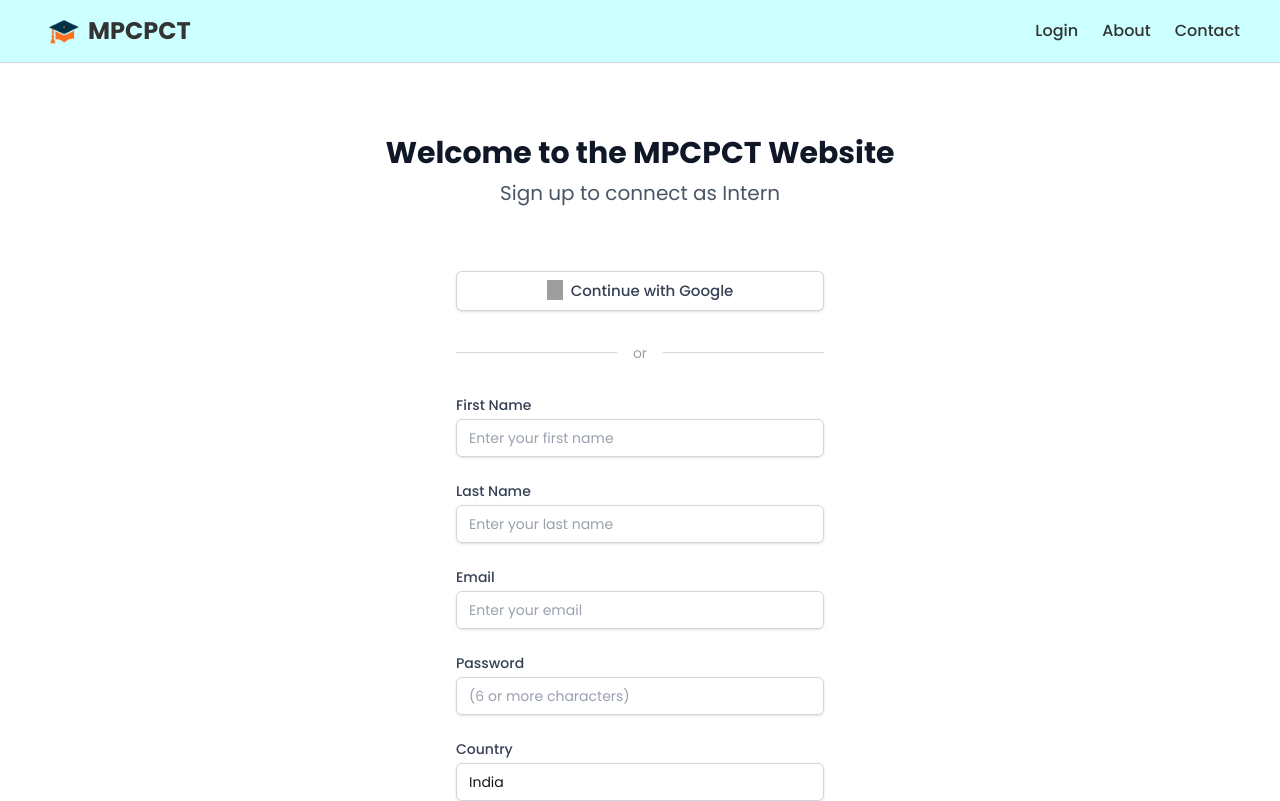
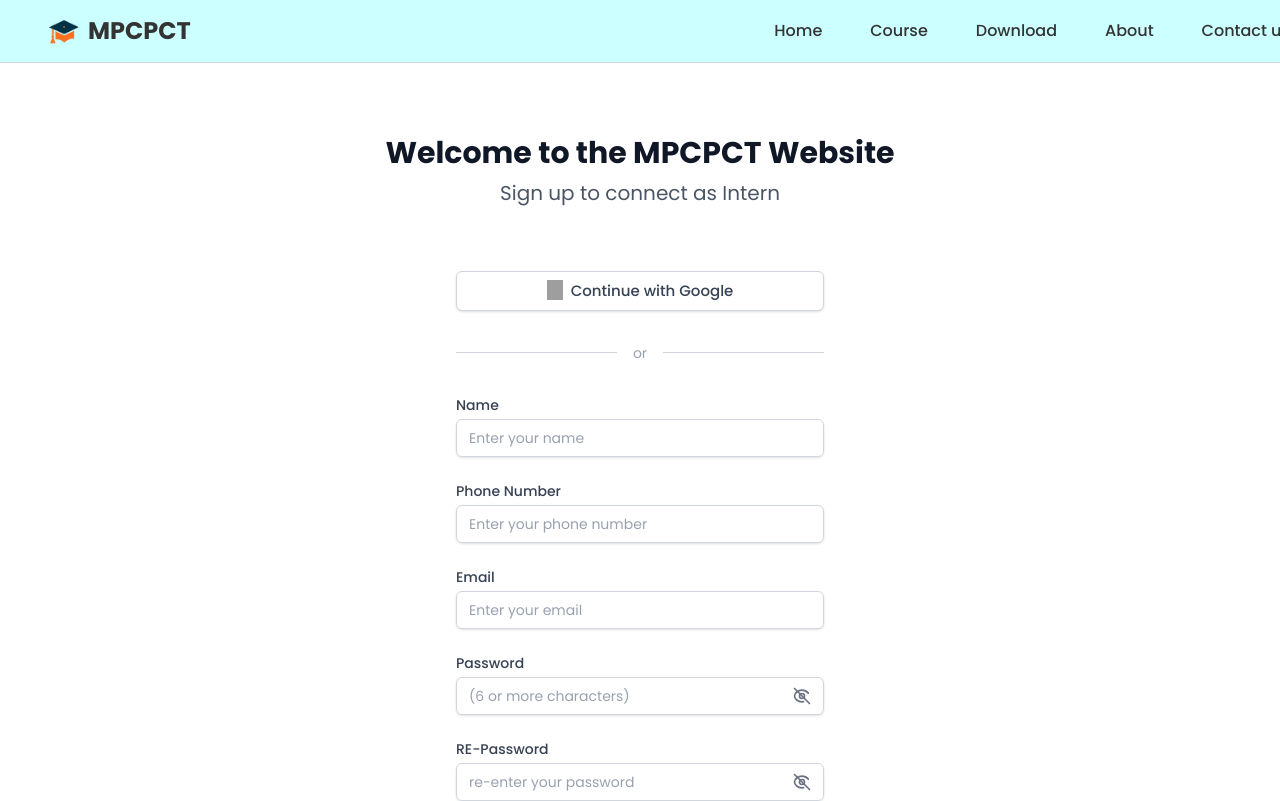
Before and after one commit to Alisaqulain/mpcpctwebapp, a Next.js app: page /signup in a window 1280 px wide. Shown: the top 801 px of the page. Built offline with nearby package versions, Linux system fonts and the light colour scheme; grey boxes are pictures that could not be loaded.

Commit message:
make a home page

```diff
--- a/src/app/components/common/Footer.jsx
+++ b/src/app/components/common/Footer.jsx
@@ -4,7 +4,7 @@ export default function Footer() {
   return (
     <footer
       style={{
-        padding: "1rem 2rem",
+        padding: "2rem 2rem",
         textAlign: "center",
         borderTop: "1px solid #ddd",
         marginTop: "2rem",
--- a/src/app/components/common/Header.jsx
+++ b/src/app/components/common/Header.jsx
@@ -16,10 +16,20 @@ export default function Header() {
         </Link>
 
 
-        <ul className="hidden md:flex items-center gap-6">
+        <ul className="hidden md:flex items-center gap-12 mr-[-50px]">
           <li>
-            <Link href="/login" className="text-[#333] font-medium hover:underline">
-              Login
+            <Link href="/" className="text-[#333] font-medium hover:underline">
+            Home
+            </Link>
+          </li>
+          <li>
+            <Link href="/course" className="text-[#333] font-medium hover:underline">
+              Course
+            </Link>
+          </li>
+          <li>
+            <Link href="/download" className="text-[#333] font-medium hover:underline">
+             Download
             </Link>
           </li>
           <li>
@@ -29,7 +39,7 @@ export default function Header() {
           </li>
           <li>
             <Link href="/contact" className="text-[#333] font-medium hover:underline">
-              Contact
+              Contact us
             </Link>
           </li>
         </ul>
--- a/src/app/forget/page.jsx
+++ b/src/app/forget/page.jsx
@@ -33,7 +33,7 @@ export default function ForgotPassword() {
     <div className="min-h-screen flex items-center justify-center  px-4">
       <div className="w-full max-w-md bg-white rounded-xl shadow p-6 space-y-6">
         <h2 className="text-2xl font-bold text-center">
-          {step === 1 ? "Forgot Password" : "Reset Your Password"}
+          {step === 1 ? "Forgot Password" : " Create New Password"}
         </h2>
 
         {step === 1 && (
@@ -70,7 +70,7 @@ export default function ForgotPassword() {
               <input
                 type={showOldPassword ? "text" : "password"}
                 name="oldPassword"
-                placeholder="Enter old password"
+                placeholder="Enter new password"
                 className="w-full px-4 py-2 border rounded mt-10 focus:outline-none"
                 value={formData.oldPassword}
                 onChange={handleChange}
@@ -89,7 +89,7 @@ export default function ForgotPassword() {
               <input
                 type={showNewPassword ? "text" : "password"}
                 name="newPassword"
-                placeholder="Enter new password"
+                placeholder="re-enter new password"
                 className="w-full px-4 py-2 border rounded mt-5 focus:outline-none"
                 value={formData.newPassword}
                 onChange={handleChange}
--- a/src/app/page.js
+++ b/src/app/page.js
@@ -1,103 +1,120 @@
-import Image from "next/image";
+"use client";
+import React, { useState } from "react";
 
-export default function Home() {
+const App = () => {
+  const [mobile, setMobile] = useState("");
+  const [error, setError] = useState("");
+
+  const validateMobile = (value) => {
+    if (!value) return "Mobile number is required";
+    if (!/^\d{10}$/.test(value)) return "Enter a valid 10-digit mobile number";
+    return "";
+  };
+
+  const handleChange = (e) => {
+    const val = e.target.value;
+    setMobile(val);
+    const validationError = validateMobile(val);
+    setError(validationError);
+  };
+
   return (
-    <div className="grid grid-rows-[20px_1fr_20px] items-center justify-items-center min-h-screen p-8 pb-20 gap-16 sm:p-20 font-[family-name:var(--font-geist-sans)]">
-      <main className="flex flex-col gap-[32px] row-start-2 items-center sm:items-start">
-        <Image
-          className="dark:invert"
-          src="/next.svg"
-          alt="Next.js logo"
-          width={180}
-          height={38}
-          priority
-        />
-        <ol className="list-inside list-decimal text-sm/6 text-center sm:text-left font-[family-name:var(--font-geist-mono)]">
-          <li className="mb-2 tracking-[-.01em]">
-            Get started by editing{" "}
-            <code className="bg-black/[.05] dark:bg-white/[.06] px-1 py-0.5 rounded font-[family-name:var(--font-geist-mono)] font-semibold">
-              src/app/page.js
-            </code>
-            .
-          </li>
-          <li className="tracking-[-.01em]">
-            Save and see your changes instantly.
-          </li>
-        </ol>
+    <div className="p-4">
+      {/* Main Section */}
+      <div className="flex flex-col md:flex-row justify-between mt-6 gap-6">
+        {/* Left Side Boxes */}
+        <div className="flex flex-wrap justify-center mt-20 animate-fadeInUp gap-4 gap-x-15 w-full">
+          {["Learning", "Skill Test", "Exam Mode"].map((item) => (
+            <div
+              key={item}
+              className="w-full sm:w-80 h-64 border-2 border-gray-500 flex items-center justify-center text-center font-medium
+                         bg-white
+                         transition-transform duration-300 ease-in-out
+                         hover:scale-105 hover:shadow-lg cursor-pointer
+                         rounded"
+            >
+              {item}
+            </div>
+          ))}
+        </div>
 
-        <div className="flex gap-4 items-center flex-col sm:flex-row">
-          <a
-            className="rounded-full border border-solid border-transparent transition-colors flex items-center justify-center bg-foreground text-background gap-2 hover:bg-[#383838] dark:hover:bg-[#ccc] font-medium text-sm sm:text-base h-10 sm:h-12 px-4 sm:px-5 sm:w-auto"
-            href="https://vercel.com/new?utm_source=create-next-app&utm_medium=appdir-template-tw&utm_campaign=create-next-app"
-            target="_blank"
-            rel="noopener noreferrer"
+        {/* Right Side Login Box */}
+        <div className="w-full md:w-64 bg-gray-50 shadow-md p-4 space-y-4 py-20  mr-[-15px] h-[520px] rounded animate-fadeInUp">
+          <div className="font-semibold text-3xl mt-[-30px] text-center">
+            Existing user
+          </div>
+          <input
+            type="text"
+            placeholder="Mob. No."
+            value={mobile}
+            onChange={handleChange}
+            className={`w-full border px-2 py-1 mt-5 rounded focus:outline-none focus:ring-2 ${
+              error
+                ? "border-red-500 focus:ring-red-400"
+                : "border-gray-300 focus:ring-red-400"
+            }`}
+          />
+          {error && <p className="text-red-600 text-sm mt-1">{error}</p>}
+          <button
+            className="w-full bg-red-600 text-white py-2 cursor-pointer rounded
+                       transition-transform duration-300 ease-in-out
+                       hover:scale-105 hover:shadow-lg disabled:opacity-50 disabled:cursor-not-allowed"
+            disabled={!!error || mobile.length === 0}
           >
-            <Image
-              className="dark:invert"
-              src="/vercel.svg"
-              alt="Vercel logomark"
-              width={20}
-              height={20}
+            <a href="/login" className="block">
+              Login
+            </a>
+          </button>
+          <div className="border-t pt-2 mt-5">
+            <div className="text-gray-700 mt-5 text-center">NEW USER</div>
+            <button className="w-full mt-3 bg-pink-200 text-red-700 font-semibold py-2 cursor-pointer rounded
+                               transition-transform duration-300 ease-in-out
+                               hover:scale-105 hover:shadow-lg">
+              <a href="/signup" className="block">
+                Register Now!
+              </a>
+            </button>
+          </div>
+          <div>
+            <img
+              src="/mpc.png"
+              alt="MPCPCT Logo"
+              className="w-20 h-20 mx-auto mt-5"
             />
-            Deploy now
-          </a>
-          <a
-            className="rounded-full border border-solid border-black/[.08] dark:border-white/[.145] transition-colors flex items-center justify-center hover:bg-[#f2f2f2] dark:hover:bg-[#1a1a1a] hover:border-transparent font-medium text-sm sm:text-base h-10 sm:h-12 px-4 sm:px-5 w-full sm:w-auto md:w-[158px]"
-            href="https://nextjs.org/docs?utm_source=create-next-app&utm_medium=appdir-template-tw&utm_campaign=create-next-app"
-            target="_blank"
-            rel="noopener noreferrer"
-          >
-            Read our docs
-          </a>
+            <p className="text-center text-sm text-gray-600 mt-2">
+              MPCPCT - Empowering Education
+            </p>
+          </div>
         </div>
-      </main>
-      <footer className="row-start-3 flex gap-[24px] flex-wrap items-center justify-center">
-        <a
-          className="flex items-center gap-2 hover:underline hover:underline-offset-4"
-          href="https://nextjs.org/learn?utm_source=create-next-app&utm_medium=appdir-template-tw&utm_campaign=create-next-app"
-          target="_blank"
-          rel="noopener noreferrer"
-        >
-          <Image
-            aria-hidden
-            src="/file.svg"
-            alt="File icon"
-            width={16}
-            height={16}
-          />
-          Learn
-        </a>
-        <a
-          className="flex items-center gap-2 hover:underline hover:underline-offset-4"
-          href="https://vercel.com/templates?framework=next.js&utm_source=create-next-app&utm_medium=appdir-template-tw&utm_campaign=create-next-app"
-          target="_blank"
-          rel="noopener noreferrer"
-        >
-          <Image
-            aria-hidden
-            src="/window.svg"
-            alt="Window icon"
-            width={16}
-            height={16}
-          />
-          Examples
-        </a>
-        <a
-          className="flex items-center gap-2 hover:underline hover:underline-offset-4"
-          href="https://nextjs.org?utm_source=create-next-app&utm_medium=appdir-template-tw&utm_campaign=create-next-app"
-          target="_blank"
-          rel="noopener noreferrer"
-        >
-          <Image
-            aria-hidden
-            src="/globe.svg"
-            alt="Globe icon"
-            width={16}
-            height={16}
-          />
-          Go to nextjs.org →
-        </a>
-      </footer>
+      </div>
+
+      {/* Footer Note */}
+      <div className="mt-12 mx-auto max-w-3xl bg-black text-white p-4 rounded shadow text-center text-sm italic">
+        basic Computer & Typing skill are important for data entry/It operator/
+        Assistant Grade 3/Shorthand/ Typist and other similar positions in the
+        departments, corporation and agencies under government of India
+      </div>
+
+      {/* Tailwind Animation styles */}
+      <style>
+        {`
+          @keyframes fadeInUp {
+            0% {
+              opacity: 0;
+              transform: translateY(20px);
+            }
+            100% {
+              opacity: 1;
+              transform: translateY(0);
+            }
+          }
+          .animate-fadeInUp {
+            animation: fadeInUp 0.8s ease forwards;
+          }
+        `}
+      </style>
     </div>
   );
-}
+};
+
+export default App;
--- a/src/app/signup/page.jsx
+++ b/src/app/signup/page.jsx
@@ -1,8 +1,109 @@
-import React from "react";
+"use client";
+import React, { useState } from "react";
 
 const SignUpPage = () => {
+  // State to toggle password visibility
+  const [showPassword, setShowPassword] = useState(false);
+  const [showRePassword, setShowRePassword] = useState(false);
+
+  // State for form data
+  const [formData, setFormData] = useState({
+    name: '',
+    phoneNumber: '',
+    email: '',
+    password: '',
+    rePassword: '',
+    country: 'India'
+  });
+
+  // State for errors
+  const [errors, setErrors] = useState({
+    name: '',
+    phoneNumber: '',
+    email: '',
+    password: '',
+    rePassword: '',
+    country: ''
+  });
+
+  const handleChange = (e) => {
+    const { name, value } = e.target;
+    setFormData({
+      ...formData,
+      [name]: value
+    });
+
+    // Clear error when user types
+    if (errors[name]) {
+      setErrors({
+        ...errors,
+        [name]: ''
+      });
+    }
+  };
+
+  const validateForm = () => {
+    let valid = true;
+    const newErrors = { ...errors };
+
+    // Name validation
+    if (!formData.name.trim()) {
+      newErrors.name = 'Name is required';
+      valid = false;
+    }
+
+    // Phone number validation
+    if (!formData.phoneNumber.trim()) {
+      newErrors.phoneNumber = 'Phone number is required';
+      valid = false;
+    } else if (!/^\d{10}$/.test(formData.phoneNumber)) {
+      newErrors.phoneNumber = 'Phone number must be 10 digits';
+      valid = false;
+    }
+
+    // Email validation
+    if (!formData.email.trim()) {
+      newErrors.email = 'Email is required';
+      valid = false;
+    } else if (!/^[^\s@]+@[^\s@]+\.[^\s@]+$/.test(formData.email)) {
+      newErrors.email = 'Please enter a valid email address';
+      valid = false;
+    }
+
+    // Password validation
+    if (!formData.password) {
+      newErrors.password = 'Password is required';
+      valid = false;
+    } else if (formData.password.length < 6) {
+      newErrors.password = 'Password must be at least 6 characters';
+      valid = false;
+    }
+
+    // Re-Password validation
+    if (!formData.rePassword) {
+      newErrors.rePassword = 'Please re-enter your password';
+      valid = false;
+    } else if (formData.password !== formData.rePassword) {
+      newErrors.rePassword = 'Passwords do not match';
+      valid = false;
+    }
+
+    setErrors(newErrors);
+    return valid;
+  };
+
+  const handleSubmit = (e) => {
+    e.preventDefault();
+
+    if (validateForm()) {
+      // Form is valid, proceed with submission
+      console.log('Form submitted:', formData);
+      // Here you would typically send the data to your backend
+    }
+  };
+
   return (
-    <div className="min-h-screen  flex flex-col justify-center py-12 sm:px-6 lg:px-8">
+    <div className="min-h-screen flex flex-col justify-center py-12 sm:px-6 lg:px-8">
       <h2 className="mt-6 text-center text-3xl font-extrabold text-gray-900">
         Welcome to the MPCPCT Website
       </h2>
@@ -33,34 +134,40 @@ const SignUpPage = () => {
             </div>
           </div>
 
-          <form className="space-y-6">
+          <form className="space-y-6" onSubmit={handleSubmit} noValidate>
             <div>
-              <label htmlFor="firstName" className="block text-sm font-medium text-gray-700">
-                First Name
+              <label htmlFor="name" className="block text-sm font-medium text-gray-700">
+                Name
               </label>
               <div className="mt-1">
                 <input
-                  id="firstName"
-                  name="firstName"
+                  id="name"
+                  name="name"
                   type="text"
-                  placeholder="Enter your first name"
-                  className="appearance-none block w-full px-3 py-2 border border-gray-300 rounded-md shadow-sm placeholder-gray-400 focus:outline-none focus:ring-indigo-500 focus:border-indigo-500 sm:text-sm"
+                  value={formData.name}
+                  onChange={handleChange}
+                  placeholder="Enter your name"
+                  className={`appearance-none block w-full px-3 py-2 border ${errors.name ? 'border-red-500' : 'border-gray-300'} rounded-md shadow-sm placeholder-gray-400 focus:outline-none focus:ring-indigo-500 focus:border-indigo-500 sm:text-sm`}
                 />
+                {errors.name && <p className="mt-1 text-sm text-red-600">{errors.name}</p>}
               </div>
             </div>
 
             <div>
-              <label htmlFor="lastName" className="block text-sm font-medium text-gray-700">
-                Last Name
+              <label htmlFor="phoneNumber" className="block text-sm font-medium text-gray-700">
+                Phone Number
               </label>
               <div className="mt-1">
                 <input
-                  id="lastName"
-                  name="lastName"
+                  id="phoneNumber"
+                  name="phoneNumber"
                   type="text"
-                  placeholder="Enter your last name"
-                  className="appearance-none block w-full px-3 py-2 border border-gray-300 rounded-md shadow-sm placeholder-gray-400 focus:outline-none focus:ring-indigo-500 focus:border-indigo-500 sm:text-sm"
+                  value={formData.phoneNumber}
+                  onChange={handleChange}
+                  placeholder="Enter your phone number"
+                  className={`appearance-none block w-full px-3 py-2 border ${errors.phoneNumber ? 'border-red-500' : 'border-gray-300'} rounded-md shadow-sm placeholder-gray-400 focus:outline-none focus:ring-indigo-500 focus:border-indigo-500 sm:text-sm`}
                 />
+                {errors.phoneNumber && <p className="mt-1 text-sm text-red-600">{errors.phoneNumber}</p>}
               </div>
             </div>
 
@@ -73,57 +180,144 @@ const SignUpPage = () => {
                   id="email"
                   name="email"
                   type="email"
+                  value={formData.email}
+                  onChange={handleChange}
                   placeholder="Enter your email"
-                  className="appearance-none block w-full px-3 py-2 border border-gray-300 rounded-md shadow-sm placeholder-gray-400 focus:outline-none focus:ring-indigo-500 focus:border-indigo-500 sm:text-sm"
+                  className={`appearance-none block w-full px-3 py-2 border ${errors.email ? 'border-red-500' : 'border-gray-300'} rounded-md shadow-sm placeholder-gray-400 focus:outline-none focus:ring-indigo-500 focus:border-indigo-500 sm:text-sm`}
                 />
+                {errors.email && <p className="mt-1 text-sm text-red-600">{errors.email}</p>}
               </div>
             </div>
 
+            {/* Password Field with toggle */}
             <div>
               <label htmlFor="password" className="block text-sm font-medium text-gray-700">
                 Password
               </label>
-              <div className="mt-1">
+              <div className="mt-1 relative">
                 <input
                   id="password"
                   name="password"
-                  type="password"
+                  type={showPassword ? "text" : "password"}
+                  value={formData.password}
+                  onChange={handleChange}
                   placeholder="(6 or more characters)"
-                  className="appearance-none block w-full px-3 py-2 border border-gray-300 rounded-md shadow-sm placeholder-gray-400 focus:outline-none focus:ring-indigo-500 focus:border-indigo-500 sm:text-sm"
+                  className={`appearance-none block w-full px-3 py-2 border ${errors.password ? 'border-red-500' : 'border-gray-300'} rounded-md shadow-sm placeholder-gray-400 focus:outline-none focus:ring-indigo-500 focus:border-indigo-500 sm:text-sm`}
                 />
+                <button
+                  type="button"
+                  onClick={() => setShowPassword(!showPassword)}
+                  className="absolute inset-y-0 right-3 flex items-center text-gray-500"
+                  tabIndex={-1}
+                >
+                  {showPassword ? (
+                    <svg xmlns="http://www.w3.org/2000/svg" className="h-5 w-5" fill="none" viewBox="0 0 24 24" stroke="currentColor" strokeWidth={2}>
+                      <path strokeLinecap="round" strokeLinejoin="round" d="M15 12a3 3 0 11-6 0 3 3 0 016 0z" />
+                      <path strokeLinecap="round" strokeLinejoin="round" d="M2.458 12C3.732 7.943 7.523 5 12 5c4.478 0 8.268 2.943 9.542 7-1.274 4.057-5.064 7-9.542 7-4.477 0-8.268-2.943-9.542-7z" />
+                    </svg>
+                  ) : (
+                    <svg xmlns="http://www.w3.org/2000/svg" className="h-5 w-5" fill="none" viewBox="0 0 24 24" stroke="currentColor" strokeWidth={2}>
+                      <path strokeLinecap="round" strokeLinejoin="round" d="M13.875 18.825A10.05 10.05 0 0112 19c-5 0-9-3.5-9-7s4-7 9-7a9.959 9.959 0 017.57 3.57M15 12a3 3 0 11-6 0 3 3 0 016 0z" />
+                      <path strokeLinecap="round" strokeLinejoin="round" d="M3 3l18 18" />
+                    </svg>
+                  )}
+                </button>
               </div>
+              {errors.password && <p className="mt-1 text-sm text-red-600">{errors.password}</p>}
+            </div>
+
+            {/* Re-Password Field with toggle */}
+            <div>
+              <label htmlFor="rePassword" className="block text-sm font-medium text-gray-700">
+                RE-Password
+              </label>
+              <div className="mt-1 relative">
+                <input
+                  id="rePassword"
+                  name="rePassword"
+                  type={showRePassword ? "text" : "password"}
+                  value={formData.rePassword}
+                  onChange={handleChange}
+                  placeholder="re-enter your password"
+                  className={`appearance-none block w-full px-3 py-2 border ${errors.rePassword ? 'border-red-500' : 'border-gray-300'} rounded-md shadow-sm placeholder-gray-400 focus:outline-none focus:ring-indigo-500 focus:border-indigo-500 sm:text-sm`}
+                />
+                <button
+                  type="button"
+                  onClick={() => setShowRePassword(!showRePassword)}
+                  className="absolute inset-y-0 right-3 flex items-center text-gray-500"
+                  tabIndex={-1}
+                >
+                  {showRePassword ? (
+                     <svg xmlns="http://www.w3.org/2000/svg" className="h-5 w-5" fill="none" viewBox="0 0 24 24" stroke="currentColor" strokeWidth={2}>
+                      <path strokeLinecap="round" strokeLinejoin="round" d="M15 12a3 3 0 11-6 0 3 3 0 016 0z" />
+                      <path strokeLinecap="round" strokeLinejoin="round" d="M2.458 12C3.732 7.943 7.523 5 12 5c4.478 0 8.268 2.943 9.542 7-1.274 4.057-5.064 7-9.542 7-4.477 0-8.268-2.943-9.542-7z" />
+                    </svg>
+                  ) : (
+                     <svg xmlns="http://www.w3.org/2000/svg" className="h-5 w-5" fill="none" viewBox="0 0 24 24" stroke="currentColor" strokeWidth={2}>
+                      <path strokeLinecap="round" strokeLinejoin="round" d="M13.875 18.825A10.05 10.05 0 0112 19c-5 0-9-3.5-9-7s4-7 9-7a9.959 9.959 0 017.57 3.57M15 12a3 3 0 11-6 0 3 3 0 016 0z" />
+                      <path strokeLinecap="round" strokeLinejoin="round" d="M3 3l18 18" />
+                    </svg>
+                  )}
+                </button>
+              </div>
+              {errors.rePassword && <p className="mt-1 text-sm text-red-600">{errors.rePassword}</p>}
             </div>
 
             <div>
               <label htmlFor="country" className="block text-sm font-medium text-gray-700">
                 Country
               </label>
-              <div className="mt-1">
+              <div className="mt-1 relative">
                 <select
                   id="country"
                   name="country"
+                  value={formData.country}
+                  onChange={handleChange}
                   className="appearance-none block w-full px-3 py-2 border border-gray-300 rounded-md shadow-sm focus:outline-none focus:ring-indigo-500 focus:border-indigo-500 sm:text-sm"
                 >
                   <option>India</option>
                 </select>
+
+                {/* Dropdown arrow */}
+                <div className="pointer-events-none absolute inset-y-0 right-0 flex items-center pr-3">
+                  <svg
+                    className="h-5 w-5 text-gray-400"
+                    xmlns="http://www.w3.org/2000/svg"
+                    viewBox="0 0 20 20"
+                    fill="currentColor"
+                    aria-hidden="true"
+                  >
+                    <path
+                      fillRule="evenodd"
+                      d="M5.23 7.21a.75.75 0 011.06.02L10 11.584l3.71-4.354a.75.75 0 111.14.976l-4.25 5a.75.75 0 01-1.14 0l-4.25-5a.75.75 0 01.02-1.06z"
+                      clipRule="evenodd"
+                    />
+                  </svg>
                 </div>
               </div>
-
-
+            </div>
 
             <div>
             <button
   type="submit"
-                className="w-full cursor-pointer border border-gray-300 flex justify-center py-2 px-4 border border-transparent rounded-md shadow-sm text-sm font-medium text-gray-500 bg-[#ccffff] hover:bg-indigo-700 focus:outline-none focus:ring-2 focus:ring-offset-2 focus:ring-indigo-500"
+  className="w-full cursor-pointer border border-gray-300 flex justify-center py-2 px-4 border border-transparent rounded-md shadow-sm text-sm font-medium text-gray-500 bg-[#ccffff]"
+  onClick={(e) => {
+    e.preventDefault(); // prevent form submission to see alert immediately
+    alert("Account created successfully!"); // show alert
+  }}
 >
   Create Account
 </button>
+
             </div>
           </form>
 
           <div className="mt-6 text-center text-sm">
-            <span className="text-gray-600">Already here on account</span>{' '}
-            <a href="/login" className="font-medium text-indigo-600 hover:text-indigo-500 cursor-pointer text-[17px]">
+            <span className="text-gray-600">Already here on account</span>{" "}
+            <a
+              href="/login"
+              className="font-medium text-indigo-600 hover:text-indigo-500 cursor-pointer text-[17px]"
+            >
               Log In
             </a>
           </div>
```
Lines whose indentation alone changed are shown as unchanged.
